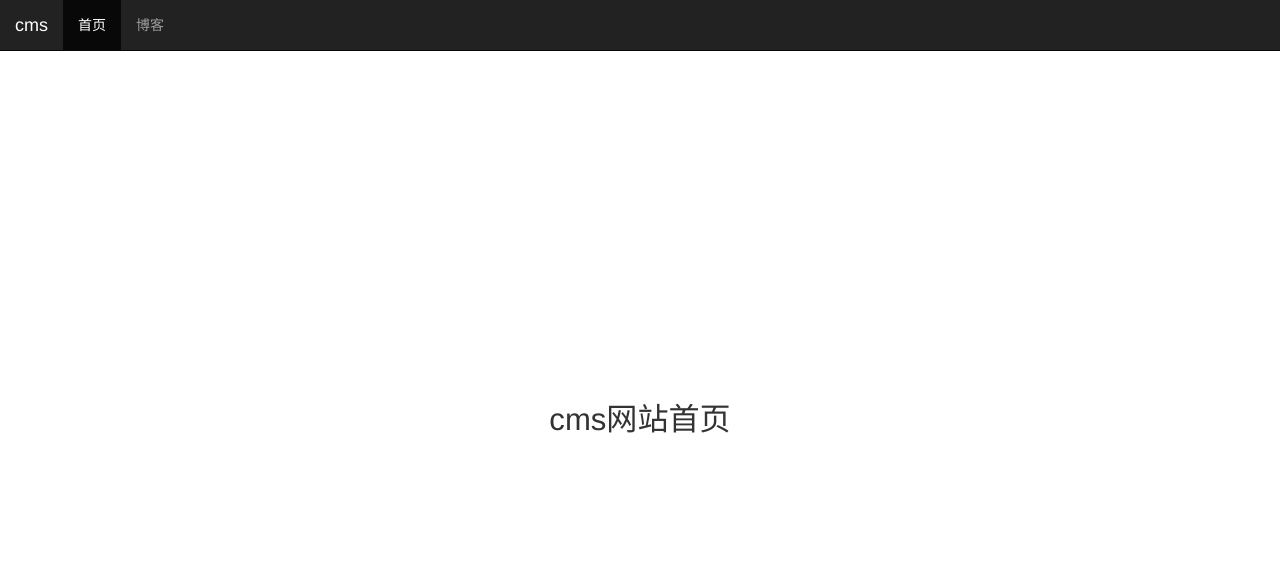
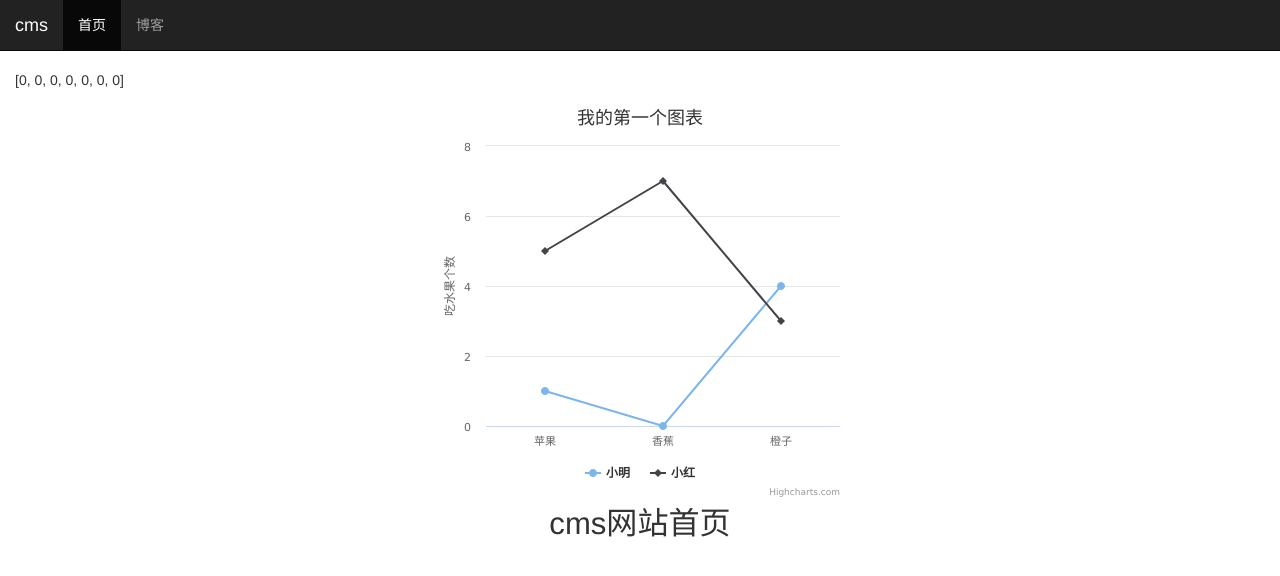
Before and after one commit to domarshmello/blog, a Django app: page / in a window 1280 px wide. Shown: the top 576 px of the page. Run offline with Django 3.2, Linux system fonts and the light colour scheme; data comes from the database, SQL or seed files in the repository; both versions use the stored data as it was after the commit; parts of the project's set-up code (start-up, migrations or seed data) failed here and were passed over; some libraries are stand-ins or nearby versions.

Commit message:
统计一周文章点击量

```diff
--- a/blog/views.py
+++ b/blog/views.py
@@ -1,14 +1,23 @@
 # 创建的文件
+from django.contrib.contenttypes.models import ContentType
 from django.http import HttpResponse
 from django.shortcuts import render_to_response
+from mytest.models import Blog
+from read_statistics.utils import get_seven_days_read_data
 
 
-#
 def index(request):
     context = {}
     return render_to_response('sitemap.xml', context)
 
 
 def home(request):
+    # 获取blog类型
+    blog_content_type = ContentType.objects.get_for_model(Blog)
+    dates, read_nums = get_seven_days_read_data(blog_content_type)
+
+
     context = {}
+    # 将阅读量写到对象read_nums
+    context['read_nums'] = read_nums
     return render_to_response('home.html', context)
--- a/mytest/models.py
+++ b/mytest/models.py
@@ -3,7 +3,7 @@ from django.contrib.auth.models import User
 from django.db import models
 from ckeditor_uploader.fields import RichTextUploadingField
 from taggit.managers import TaggableManager  # 添加django-taggit提供的TaggableManager管理器到Post模型：
-from read_statistics.models import ReadNumExpandMethod
+from read_statistics.models import ReadNumExpandMethod  #引入计算方法
 
 # Create your models here.
 
--- a/read_statistics/utils.py
+++ b/read_statistics/utils.py
@@ -1,19 +1,83 @@
-from django.contrib.contenttypes.models import ContentType
-from .models import ReadNum
+#
+# from django.contrib.contenttypes.models import ContentType
+# from django.utils import timezone
+#
+# from .models import ReadNum, ReadDetail
+#
+#
+# # 传入的对象obj
+# def read_statistics_once_read(request, obj):
+#     ct = ContentType.objects.get_for_model(obj)
+#     # 占位符  pk
+#     key = "%s_%s_read" % (ct.model, obj.pk)
+#     # 判断可以获得key( obj.pk )   最后返回 key
+#     if not request.COOKIES.get(key):
+#         if ReadNum.objects.filter(content_type=ct, object_id=obj.pk).count():
+#             # 存在记录
+#             readnum = ReadNum.objects.get(content_type=ct, object_id=obj.pk)
+#         else:
+#             # 不存在对应的记录
+#             readnum = ReadNum(content_type=ct, object_id=obj.pk)
+#             # 找不到创建
+#         readnum=ReadNum.objects.get_or_create(content_type=ct, object_id=obj.pk)
+#         # 计数加1
+#         readnum.read_num += 1
+#         readnum.save()
+#
+#         date = timezone.now().date()
+#         if ReadDetail.objects.filter(content_type=ct, object_id=obj.pk, date=date).count():
+#
+#             readDetail =ReadDetail.objects.get(content_type=ct, object_id=obj.pk)
+#         else:
+#             #没有则 实例化一个
+#             readDetail=ReadDetail.objects.get(content_type=ct, object_id=obj.pk)
+#         readDetail.read_num += 1
+#         readDetail.save()
+#     return key
 
 
+import datetime
+from django.contrib.contenttypes.models import ContentType
+from django.utils import timezone
+from django.db.models import Sum
+from .models import ReadNum, ReadDetail
+
+
+# 传入的对象obj
 def read_statistics_once_read(request, obj):
     ct = ContentType.objects.get_for_model(obj)
+    # 占位符   ct.model  obj.pk
     key = "%s_%s_read" % (ct.model, obj.pk)
 
     if not request.COOKIES.get(key):
-        if ReadNum.objects.filter(content_type=ct, object_id=obj.pk).count():
-            # 存在记录
-            readnum = ReadNum.objects.get(content_type=ct, object_id=obj.pk)
-        else:
-            # 不存在对应的记录
-            readnum = ReadNum(content_type=ct, object_id=obj.pk)
-        # 计数加1
+        # 总阅读数 +1
+        readnum, created = ReadNum.objects.get_or_create(content_type=ct, object_id=obj.pk)
         readnum.read_num += 1
         readnum.save()
+
+        # 当天阅读数 +1
+        date = timezone.now().date()
+        # 返回一个元组   readDetail, created  #找不到创建
+        readDetail, created = ReadDetail.objects.get_or_create(content_type=ct, object_id=obj.pk, date=date)
+        readDetail.read_num += 1
+        readDetail.save()
     return key
+
+
+# 获取前7天阅读点击量
+def get_seven_days_read_data(content_type):
+    # 获取当天日期
+    today = timezone.now().date()
+    dates = []
+    read_nums = []
+    for i in range(7, 0, -1):
+        # timedelta差值类型 i就是对应i天  差值i=-1
+        date = today - datetime.timedelta(days=i)
+        # 前端页面需要字符串
+        dates.append(date.strftime('%m/%d'))
+        # 得到一天的总共 阅读明细（一条 或者多条  通过数据库聚合计算方法 aggregate 给出求和字段类型read_num 可以通过shell模式 查看得到一个字典 ）
+        read_details = ReadDetail.objects.filter(content_type=content_type, date=date)
+        result = read_details.aggregate(read_num_sum=Sum('read_num'))
+        # 逻辑判断 false取0 反之取前者
+        read_nums.append(result['read_num_sum'] or 0)
+    return dates, read_nums
--- a/static/home.css
+++ b/static/home.css
@@ -3,5 +3,14 @@ h3.home-content {
     position: absolute;
     left: 50%;
     top: 50%;
+    text-align: center;
     transform: translate(-50%,-50%);
+    margin-top: 4em;
+    margin-bottom: 2em;
 }
+div#container{
+    margin: 0 auto;
+    height: 20em;
+    min-width: 20em;
+    max-width: 30em;
+}
--- a/templates/home.html
+++ b/templates/home.html
@@ -8,10 +8,81 @@
 
 {% block header_extends %}
     <link rel="stylesheet" href="{% static 'home.css' %}">
+<!--引入hcharts-->
+<script src="http://cdn.hcharts.cn/highcharts/highcharts.js"></script>
 {% endblock %}
 
 {% block nav_home_active %}active{% endblock %}
 
 {% block content %}
+
     <h3 class="home-content">cms网站首页</h3>
+    <p>{{read_nums}}</p>
+
+<!-- 图表容器 DOM -->
+<!--在绘图前我们需要为 Highcharts 准备一个 DOM 容器，并指定其大小-->
+<!--<div id="container"></div>-->
+<div id="container" style="width: 600px;height:400px;"></div>
+<script>
+    // 图表配置
+    let options = {
+        chart: { type: 'line' },
+        // title: { text: null },
+        title: '上一周文章点击阅读量',
+        xAxis: {
+            categories: {{ dates|safe }}   // x 轴分类
+            tickmarkPlacement: 'on', //替换
+    },
+    yAxis: {
+        title: { text: null },
+        labels:{ enabled: false },
+        gridLineDashStyle: 'Dash',
+    },
+    series: [   // 数据列
+        name: '阅读量',                     // 数据列名
+        data: {{ read_nums }}              // 数据
+    }],
+    plotOptions: {
+        line: {
+            dataLabels: {enabled: true
+            }
+        }
+    },
+    legend: { enabled: false },
+    credits: { enabled: false },
+    };
+
+    // 图表初始化函数
+    var chart = Highcharts.chart('container', options);
+</script>
+
+
+<script>
+    // 图表配置
+    var options = {
+        chart: {
+            type: 'line'                          //指定图表的类型，默认是折线图（line）
+        },
+        title: {
+            text: '我的第一个图表'                 // 标题
+        },
+        xAxis: {
+            categories: ['苹果', '香蕉', '橙子']   // x 轴分类
+        },
+        yAxis: {
+            title: {
+                text: '吃水果个数'                // y 轴标题
+            }
+        },
+        series: [{                              // 数据列
+            name: '小明',                        // 数据列名
+            data: [1, 0, 4]                     // 数据
+        }, {
+            name: '小红',
+            data: [5, 7, 3]
+        }]
+    };
+    // 图表初始化函数
+    var chart = Highcharts.chart('container', options);
+</script>
 {% endblock %}
```
Also changed, not shown: mytest/views.py (+3 -4 lines), read_statistics/admin.py (+7 -1 lines), read_statistics/models.py (+12 -2 lines), db.sqlite3, read_statistics/migrations/0002_readdetail.py (added), read_statistics/migrations/0003_auto_20180902_1037.py (added).
